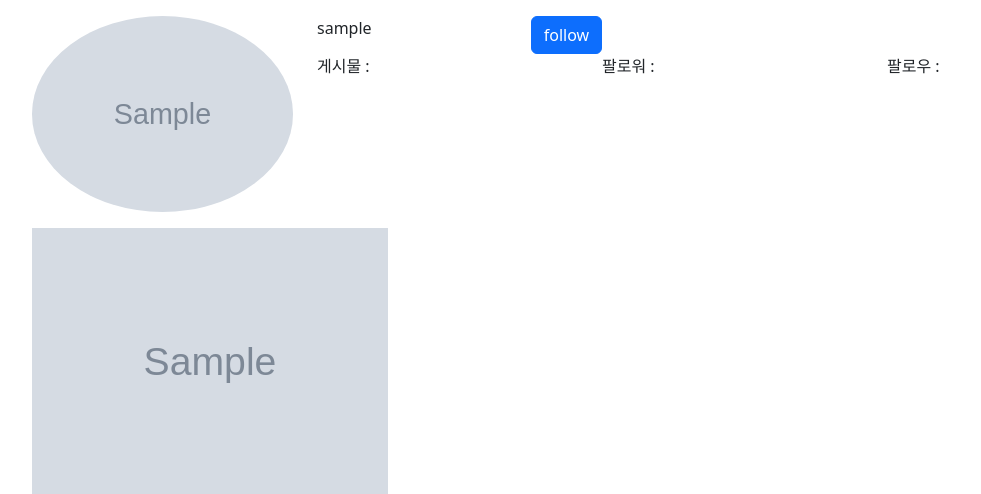
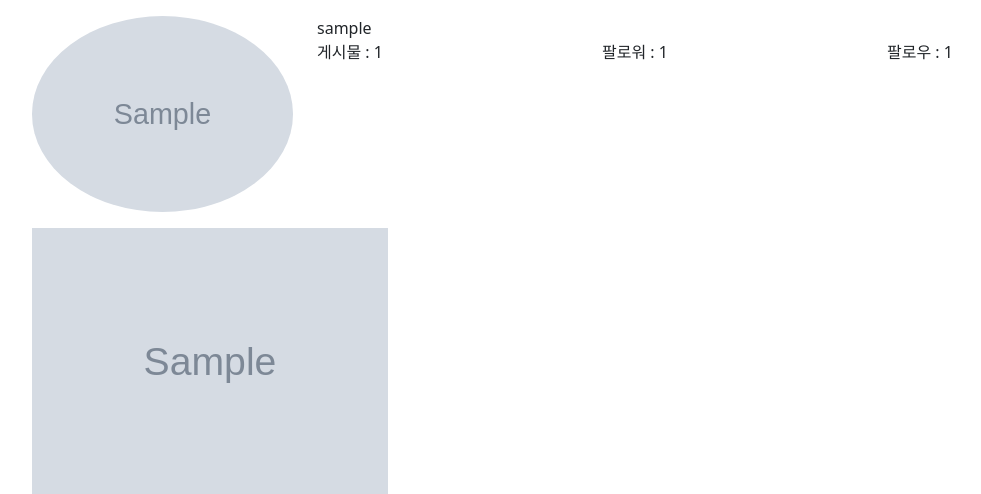
Before and after one commit to Yerineeeee98/insta, a Django app: a page that uses accounts/templates/profile.html in a window 1280 px wide. Shown: the part 56-550 px from the top of the page, without its empty margins (50-1031 px from the left). Run offline with Django 5.2, Linux system fonts and the light colour scheme; a user stored in the database is signed in; tables that the repository leaves empty hold one stand-in row (values such as "Sample post"); grey boxes marked "Sample" are stand-in pictures; some libraries are stand-ins or nearby versions.

Commit message:
follow 기능 추가

```diff
--- a/accounts/templates/profile.html
+++ b/accounts/templates/profile.html
@@ -8,14 +8,16 @@
         <div class="col-9">
             <div class="row">
                 <div class="col-3">{{user_profile.username}}</div>
+                {% if user != user_profile %}
                 <div class="col-9">
-                    <a href="" class="btn btn-primary">follow</a>
+                    <a href="{% url 'accounts:follow' user_profile.username %}" class="btn btn-primary">follow</a>
                 </div>
+                {% endif %}
             </div>
             <div class="row">
-                <div class="col-4">게시물 : </div>
-                <div class="col-4">팔로워 : </div>
-                <div class="col-4">팔로우 : </div>
+                <div class="col-4">게시물 : {{user_profile.post_set.all|length}} </div>
+                <div class="col-4">팔로워 : {{user_profile.followers.all|length}} </div>
+                <div class="col-4">팔로우 : {{user_profile.followings.all|length}} </div>
             </div>
         </div>
 
--- a/accounts/urls.py
+++ b/accounts/urls.py
@@ -8,5 +8,6 @@ urlpatterns = [
     path('login/', views.login, name ='login'),
     path('logout/', views.logout, name="logout"),
     path('<username>/', views.profile, name='profile'),
+    path('<username>/follow/', views.follow, name = 'follow')
 
 ]
--- a/accounts/views.py
+++ b/accounts/views.py
@@ -3,6 +3,7 @@ from .forms import CustomUserCreationForm, CustomAuthenticationForm
 from django.contrib.auth import login as auth_login
 from django.contrib.auth import logout as auth_logout
 from .models import User
+from django.contrib.auth.decorators import login_required
 # Create your views here.
 
 def signup(request):
@@ -36,7 +37,7 @@ def login(request):
 
     }
     return render(request, 'login.html', context)
-
+@login_required
 def logout(request):
     auth_logout(request)
     return redirect('posts:index')
@@ -49,3 +50,19 @@ def profile(request, username):
     }
 
     return render(request, 'profile.html', context)
+@login_required
+def follow(request, username):
+    me = request.user # 로그인한사람
+    you = User.objects.get(username=username) # 내가 들어간 페이지의 유저
+
+    if me == you: # 내가 내 페이지 들어간 경우
+        return redirect('accounts:profile', username)
+    # if you in me.followings.all():
+    if me in you.followers.all():
+        you.followers.remove(me)
+        # me.followings.remove(you)
+    else:
+        you.followers.add(me)
+        # me.followings.add(you)
+
+    return redirect('accounts:profile', username)
```
